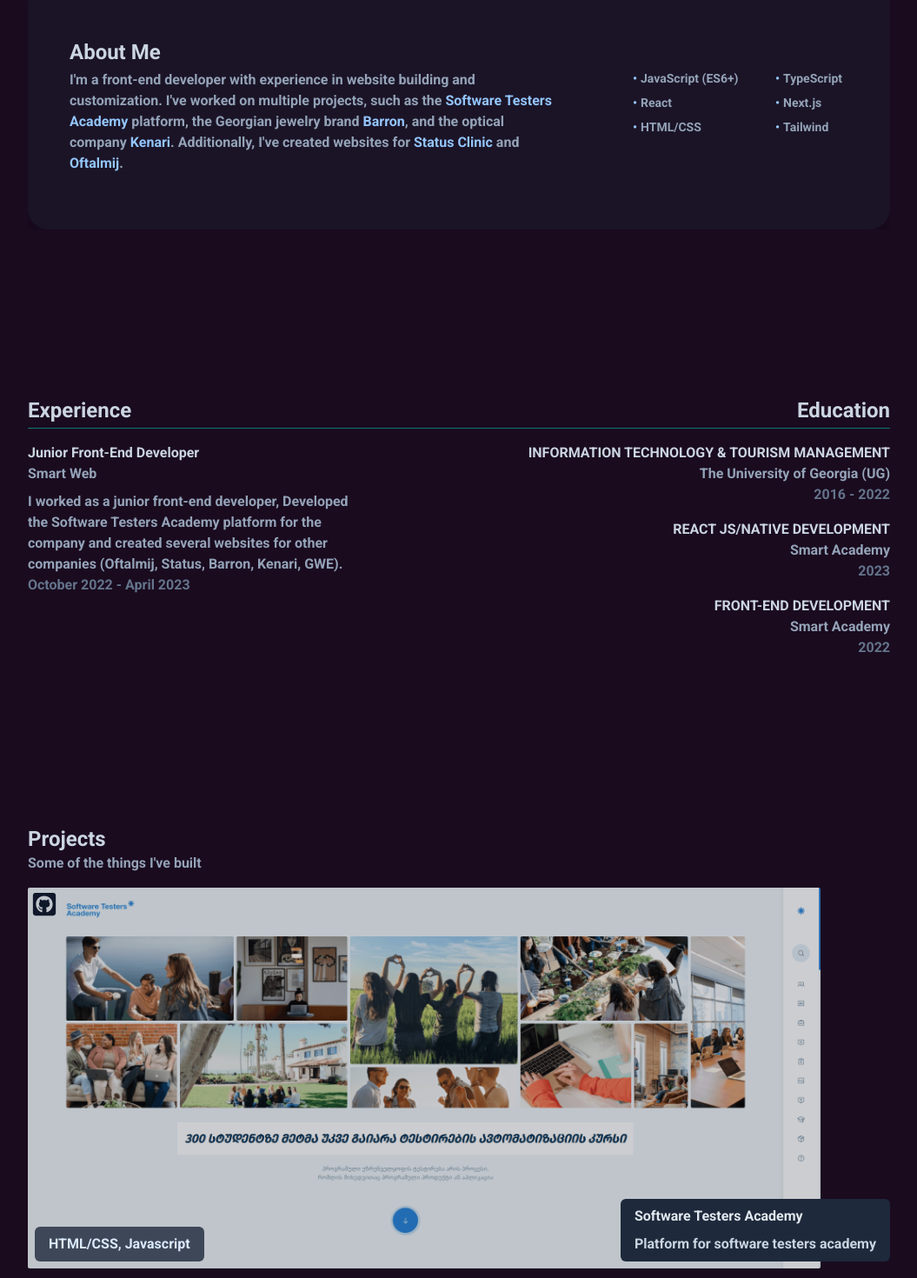
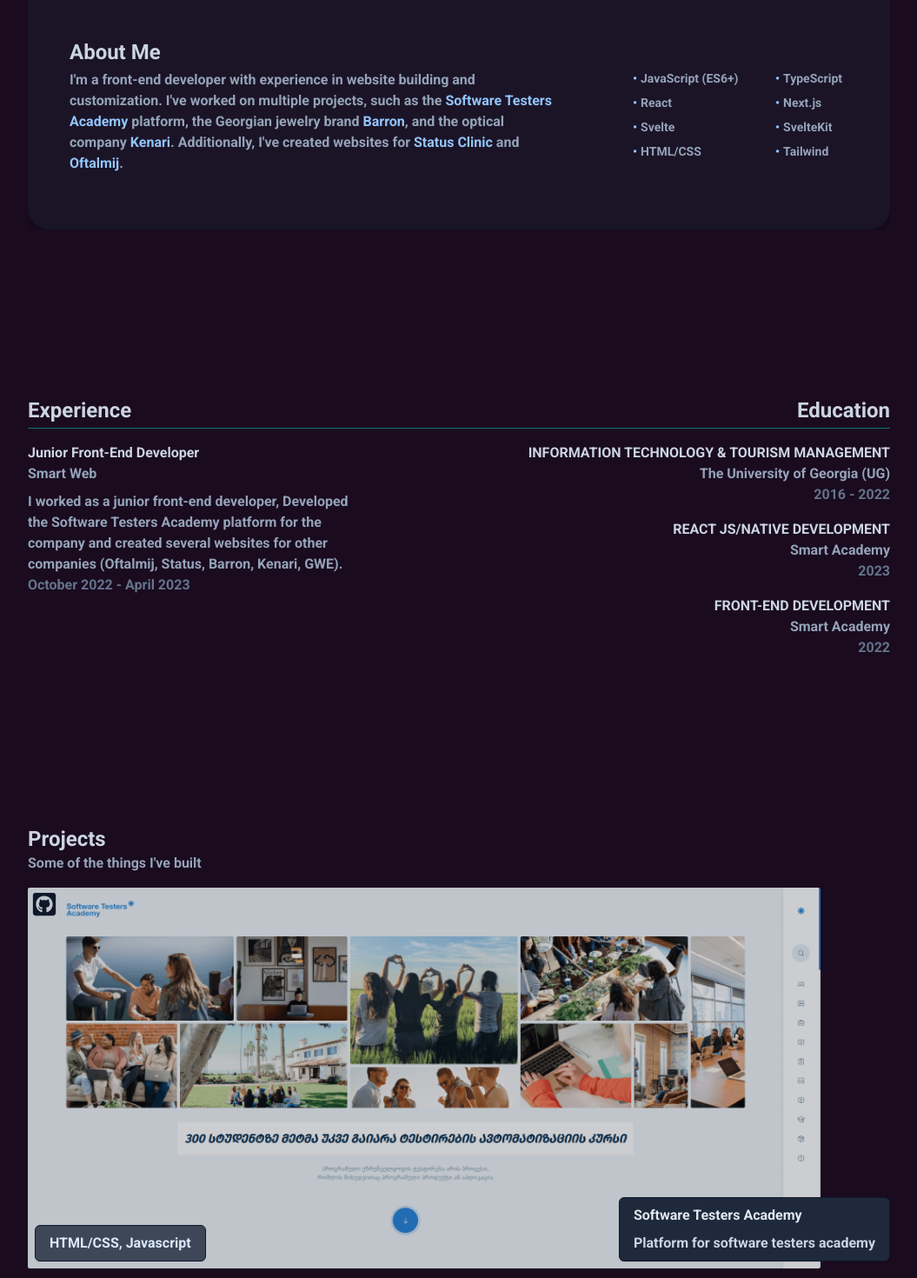
Before and after one commit to MMeskhi/Meskhi, a Next.js app: page / in a window 1280 px wide. Shown: the part 820-2290 px from the top of the page at 87% size, without its empty margins (112-1167 px from the left). Built offline with nearby package versions, Linux system fonts and the light colour scheme.

Commit message:
add borders to boxes, pdf

```diff
--- a/components/about.tsx
+++ b/components/about.tsx
@@ -12,7 +12,7 @@
     <section id="about" ref={ref} className="scroll-mt-40">
       <div className="py-16 px-12 flex items-start justify-between gap-20 relative overflow-hidden max-lg:py-12 max-lg:gap-8 max-md:flex-col max-sm:p-6">
         <motion.span
-          className="rounded-3xl bg-slate-800 bg-opacity-30 shadow-xl  absolute inset-0 -z-10"
+          className="rounded-3xl bg-slate-800 bg-opacity-30 shadow-xl border border-slate-900 absolute inset-0 -z-10"
           initial={{ y: 100, opacity: 0 }}
           whileInView={{ y: 0, opacity: 1 }}
           viewport={{ once: true }}
--- a/components/footer.tsx
+++ b/components/footer.tsx
@@ -10,7 +10,7 @@
   };
 
   return (
-    <footer className="container mx-auto px-28 xl:px-20 max-w-6xl mt-48 mb-5 max-sm:mt-40 flex justify-center items-center relative z-[102]">
+    <footer className="container mx-auto px-28 xl:px-20 max-w-6xl mt-48 mb-6  max-sm:mt-40 flex justify-center items-center relative z-[102]">
       <motion.div
         className="flex flex-col justify-center items-center w-fit relative"
         initial="default"
--- a/components/header.tsx
+++ b/components/header.tsx
@@ -41,7 +41,7 @@
       >
         <ul className="flex m-5 space-x-3 px-6 py-3 relative max-md:space-x-1 max-md:px-2 max-md:pt-2 max-md:m-0 max-md:mt-2">
           <motion.span
-            className={`bg-slate-800 bg-opacity-80 rounded-full backdrop-blur-lg shadow-sm absolute inset-0 -z-20`}
+            className={`bg-slate-800 bg-opacity-80 rounded-full backdrop-blur-lg shadow-sm absolute border border-slate-900 inset-0 -z-20`}
             initial={{ y: -100, opacity: 0 }}
             animate={controls}
           ></motion.span>
@@ -67,7 +67,7 @@
                 {link.name}
                 {link.name === activeSection && (
                   <motion.span
-                    className="bg-slate-600 bg-opacity-60 rounded-full absolute inset-0 -z-10"
+                    className="bg-slate-600 bg-opacity-60 rounded-full border border-slate-700 absolute inset-0 -z-10"
                     layoutId="activeSection"
                     transition={{
                       stiffness: 400,
--- a/components/projects.tsx
+++ b/components/projects.tsx
@@ -35,7 +35,7 @@
               target="_blank"
               rel="noopener noreferrer"
               aria-label="Project"
-              className="relative before:duration-200 before:bg-slate-950 before:bg-opacity-20 hover:before:bg-opacity-10 before:absolute before:inset-0"
+              className="relative shadow-sm outline outline-slate-900 before:duration-200 before:bg-slate-950 before:bg-opacity-20 hover:before:bg-opacity-10 before:absolute before:inset-0"
             >
               <Image
                 className="w-full h-full rounded-sm"
@@ -60,7 +60,7 @@
               <FaGithubSquare />
             </a>
             <div
-              className={`absolute max-sm:static max-sm:my-2 ${
+              className={`absolute border border-slate-900 shadow-sm max-sm:static max-sm:my-2 ${
                 index % 2 === 0 ? "right-0" : "left-0"
               } bottom-2 bg-slate-800 rounded-md py-2 px-4`}
             >
@@ -68,7 +68,7 @@
               <p className="text-slate-300 max-w-xs">{item.description}</p>
             </div>
             <div
-              className={`absolute max-sm:static max-sm:w-fit ${
+              className={`absolute border border-slate-900 shadow-sm max-sm:static max-sm:w-fit ${
                 index % 2 === 0 ? "left-2" : "right-2"
               } bottom-2 bg-slate-800 bg-opacity-80 rounded-md py-2 px-4`}
             >
--- a/lib/data.ts
+++ b/lib/data.ts
@@ -90,6 +90,8 @@
   "TypeScript",
   "React",
   "Next.js",
+  "Svelte",
+  "SvelteKit",
   "HTML/CSS",
   "Tailwind",
 ] as const;
```
Also changed, not shown: 1 other file (tests, documents, lock files or other folders).
